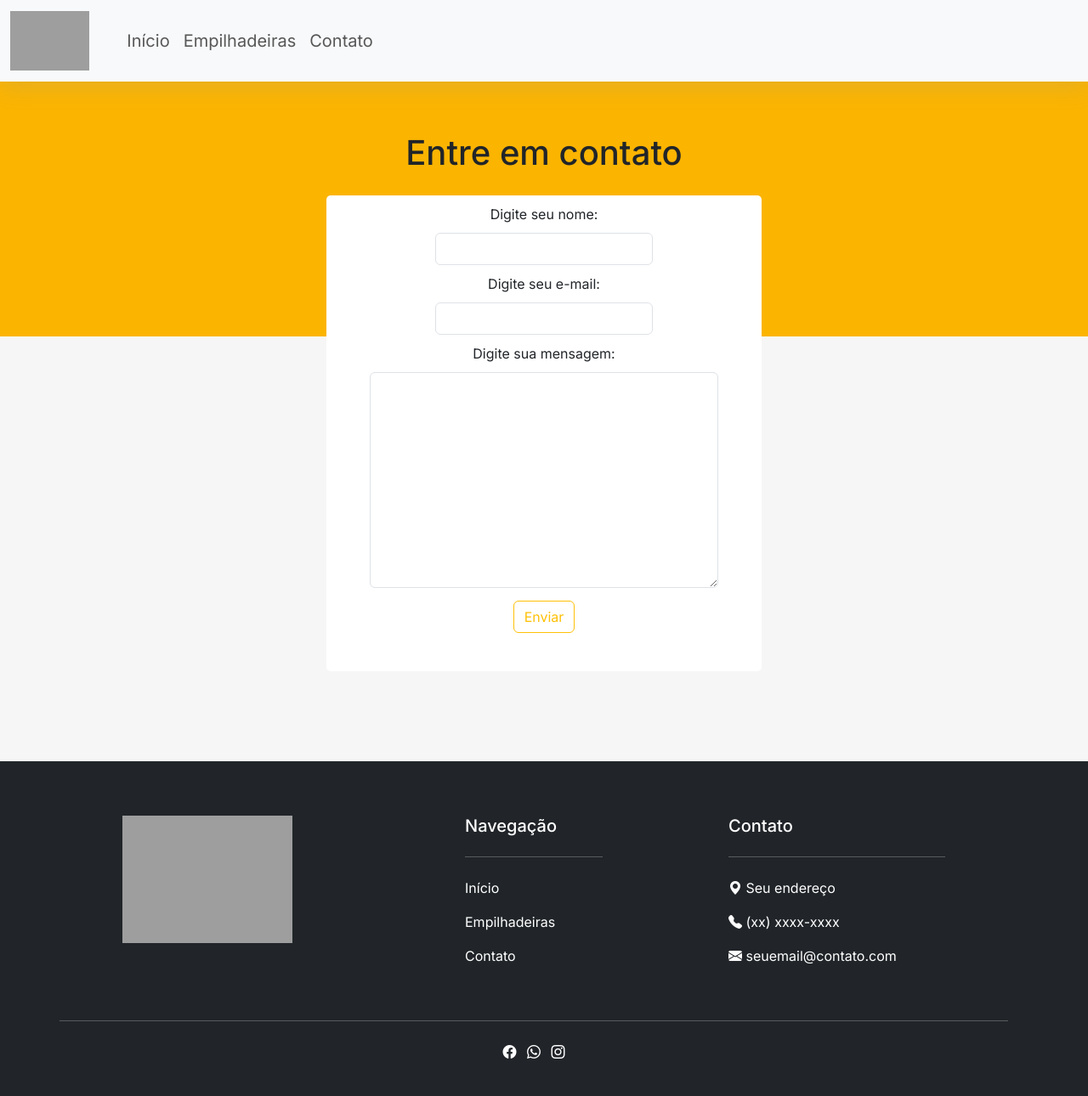
After one commit to felipeov1/-Commercial-Website, a PHP site: page /contato.html in a window 1280 px wide. The commit adds this page. Shown: the whole page at 85% size. Run offline with PHP 8.4, Linux system fonts and the light colour scheme; grey boxes are pictures that could not be loaded.

Commit message:
feat: finish the home page and contact page

```diff
--- /dev/null
+++ b/contactStyle.css
@@ -0,0 +1,120 @@
+@import url('https://fonts.googleapis.com/css2?family=Inter:wght@100;200;300;400;500;600&display=swap');
+
+
+    body {
+        background-color: #f7f6f6;
+        margin: 0;
+        padding: 0;
+        font-family: 'Inter', sans-serif;
+    }
+
+
+    /* header */
+
+    #imgLogo{
+        margin: 5px 5px 5px 5px;
+    }
+    #navbarNavAltMarkup{
+        margin: 0px 0px 0px 20px;
+    }
+    .navbar{
+        box-shadow: rgba(149, 157, 165, 0.2) 0px 8px 24px;
+    }
+    .navbar-nav{
+        font-size: 20px;
+    }
+    .navbar-nav a:hover{
+        color: #fbb400;
+    }
+
+
+
+
+    .main .container-fluid{
+        background-color: #fbb400;
+    }
+
+    #main{
+        background-color: #fbb400;
+        height: 300px;
+    }
+
+
+    .form{
+        display: flex;
+        flex-direction: column;
+        position: absolute;
+        top: 60%;
+        left: 50%;
+        transform: translate(-50%, -50%);
+        align-items: center;
+        margin: 30px 0px 0px 0px;
+        width: 40%;
+        height: 70%;
+        background-color: white;
+        border-radius: 5px;
+    }
+
+    .form input{
+        width: 50%;
+    }
+    .form input:focus{
+        box-shadow: 0 0 0 0;
+        border: solid 1px black;
+        outline: 0;
+    }
+    .form textarea:focus{
+        box-shadow: 0 0 0 0;
+        border: solid 1px black;
+        outline: 0;
+    }
+    .form textarea{
+        width: 80%;
+        margin-bottom: 15px;
+    }
+    .form label{
+        margin: 10px;
+    }
+
+    .headerTable{
+        display: flex;
+        position: absolute;
+        left: 50%;
+        transform: translate(-50%);
+        margin: 60px 0px 0px 0px;
+    }
+
+
+    /* footer */
+
+    .footerNav a {
+        text-decoration: none;
+        color: white;
+    }
+
+    .footerNav a:hover{
+        color: #fbb400;
+    }
+
+    .mediaIcon i:hover{
+        color: #fbb400;
+    }
+
+    .SectionContact{
+        color: white;
+        font-size: 16px;
+    }
+
+    .SectionContact p{
+        inline-size: 850px;
+    }
+
+    .ContactBar a{
+        text-decoration: none;
+        color: white;
+    }
+
+    .blank{
+        background-color: #f7f6f6;
+        height: 500px;
+    }
--- /dev/null
+++ b/contato.html
@@ -0,0 +1,108 @@
+<!DOCTYPE html>
+<html lang="en">
+<head>
+    <meta charset="UTF-8">
+    <meta name="viewport" content="width=device-width, initial-scale=1.0">
+    <link href="https://cdn.jsdelivr.net/npm/bootstrap@5.3.1/dist/css/bootstrap.min.css" rel="stylesheet" integrity="sha384-4bw+/aepP/YC94hEpVNVgiZdgIC5+VKNBQNGCHeKRQN+PtmoHDEXuppvnDJzQIu9" crossorigin="anonymous">
+    <link rel="stylesheet" href="https://cdn.jsdelivr.net/npm/bootstrap-icons@1.10.5/font/bootstrap-icons.css">
+    <link rel="stylesheet" href="contactStyle.css">
+    <title>CONTATO</title>
+</head>
+<body>
+    <nav class="navbar navbar-expand-lg bg-body-tertiary">
+        <div class="container-fluid">
+            <a class="navbar-brand" href="#"><img src="img/logo.png" height="70px" alt=""></a>
+            <button class="navbar-toggler" type="button" data-bs-toggle="collapse" data-bs-target="#navbarNavAltMarkup" aria-controls="navbarNavAltMarkup" aria-expanded="false" aria-label="Toggle navigation">
+            <span class="navbar-toggler-icon"></span>
+            </button>
+            <div class="collapse navbar-collapse" id="navbarNavAltMarkup">
+                <div class="navbar-nav">
+                    <a class="nav-link" aria-current="page"  href="index.html">Início</a>
+                    <a class="nav-link" href="#">Empilhadeiras</a>
+                    <a class="nav-link" href="#">Contato</a>
+                </div>
+            </div>
+        </div>
+    </nav>
+
+
+    <div class=" container-fluid" id="main">
+        <div class="headerTable ">
+            <h1>Entre em contato</h1>
+        </div>
+        <form class="form" action="https://formsubmit.co/ofelipe439@gmail.com" method="POST">
+            <title>Entre em contato</title>
+            <label for="name">Digite seu nome:</label>
+            <input type="text" class="form-control" name="name" id="name" required>
+            <label for="email">Digite seu e-mail:</label>
+            <input type="email" class="form-control" name="email" id="email" required>
+            <label for="message">Digite sua mensagem:</label>
+            <textarea name="message" class="form-control" id="message" cols="30" rows="10" required></textarea>
+            <input type="hidden" name="_captcha" value="false">
+            <input type="hidden" name="_next" value="http://127.0.0.1:5501/contato.html">
+            <button class="btn btn-outline-warning"  type="submit">Enviar</button>
+       </form>
+</div>
+<div class="blank container-fluid"></div>
+    <footer class=" footer text-white bg-dark pt-5 pb-4">
+        <div class="container text-center text-md-start">
+
+            <div class="row text-center text-md-start">
+                <div class="row text-center text-md-start">
+                    <div class="col-md-3 col-lg-3 col-xl-3 mx-auto mt-3">
+                        <h5 class="mb-4"><img src="img/logo.png" height="150px" alt=""></h5>
+                    </div>
+
+                    <div class="footerNav col-md-2 col-lg-2 col-xl-2 mx-auto mt-3">
+                        <h5 class=" mb-4 font-weight-bold text-white">
+                            Navegação
+                        </h5>
+                        <hr class="mb-4">
+                        <p>
+                            <a href="">Início</a>
+                        </p>
+                        <p>
+                            <a href="">Empilhadeiras</a>
+                        </p>
+                        <p>
+                            <a href="">Contato</a>
+                        </p>
+                    </div>
+                    <div class="ContactBar col-md-2 col-lg-2 col-xl-3 mx-auto mt-3">
+                        <h5 class=" mb-4 font-weight-bold text-white">
+                            Contato
+                        </h5>
+                        <hr class="mb-4">
+                        <p>
+                            <a href="" class="bi bi-geo-alt-fill"> Seu endereço</a><br>
+                        </p>
+                        <p>
+                            <a href=""  class="bi bi-telephone-fill"> (xx) xxxx-xxxx</a><br>
+                        </p>
+                        <p>
+                        </p>
+                            <a href="" class="bi bi-envelope-fill"> seuemail@contato.com</a>
+                        </p><br><br>
+                    </div>
+                    <hr class="mb-4">
+                    <div class=" mediaIcon text-center">
+                        <ul class="list-unstyled list-inline">
+                            <li class="list-inline-item">
+                                <a href="" class="text-white"><i class="bi bi-facebook"></i></a>
+                            </li>
+                            <li class="list-inline-item">
+                                <a href="" class="text-white"><i class="bi bi-whatsapp"></i></a>
+                            </li>
+                            <li class="list-inline-item">
+                                <a href="" class="text-white"><i class="bi bi-instagram"></i></a>
+                            </li>
+                        </ul>
+                    </div>
+                </div>
+            </div>
+
+        </div>
+    </footer>
+</body>
+<script src="https://cdn.jsdelivr.net/npm/bootstrap@5.3.1/dist/js/bootstrap.bundle.min.js" integrity="sha384-HwwvtgBNo3bZJJLYd8oVXjrBZt8cqVSpeBNS5n7C8IVInixGAoxmnlMuBnhbgrkm" crossorigin="anonymous"></script>
+</html>
```
Also changed, not shown: index.html (renamed from newIndex.html, +17 -36 lines), obrigado.html (added, +11 -0 lines), produtos.css (deleted, +0 -137 lines), produtos.php (deleted, +0 -75 lines), style.css (renamed from newStyle.css, +36 -6 lines), produtos.html (added).
